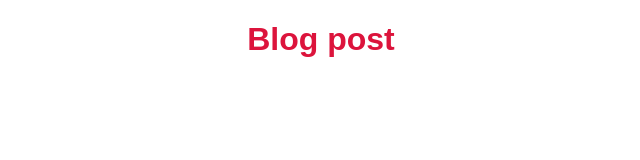
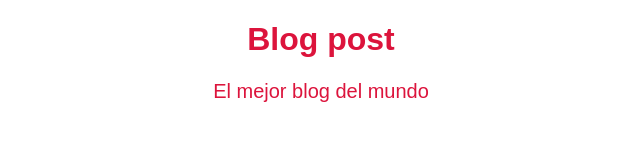
Before and after one commit to mauroquinteros/blog, a plain HTML site: page index.html in a window 1280 px wide. Shown: the whole page, without its empty margins (319-959 px from the left). Drawn offline with Linux system fonts and the light colour scheme.

Commit message:
Editando el blogpost

```diff
--- a/css/style.css
+++ b/css/style.css
@@ -3,3 +3,6 @@ body{
   text-align: center;
   font-family: Arial, Helvetica, sans-serif;
 }
+p{
+  font-size: 20px;
+}
--- a/index.html
+++ b/index.html
@@ -9,5 +9,6 @@
 </head>
 <body>
   <h1>Blog post</h1>
+  <p>El mejor blog del mundo</p>
 </body>
 </html>
```
